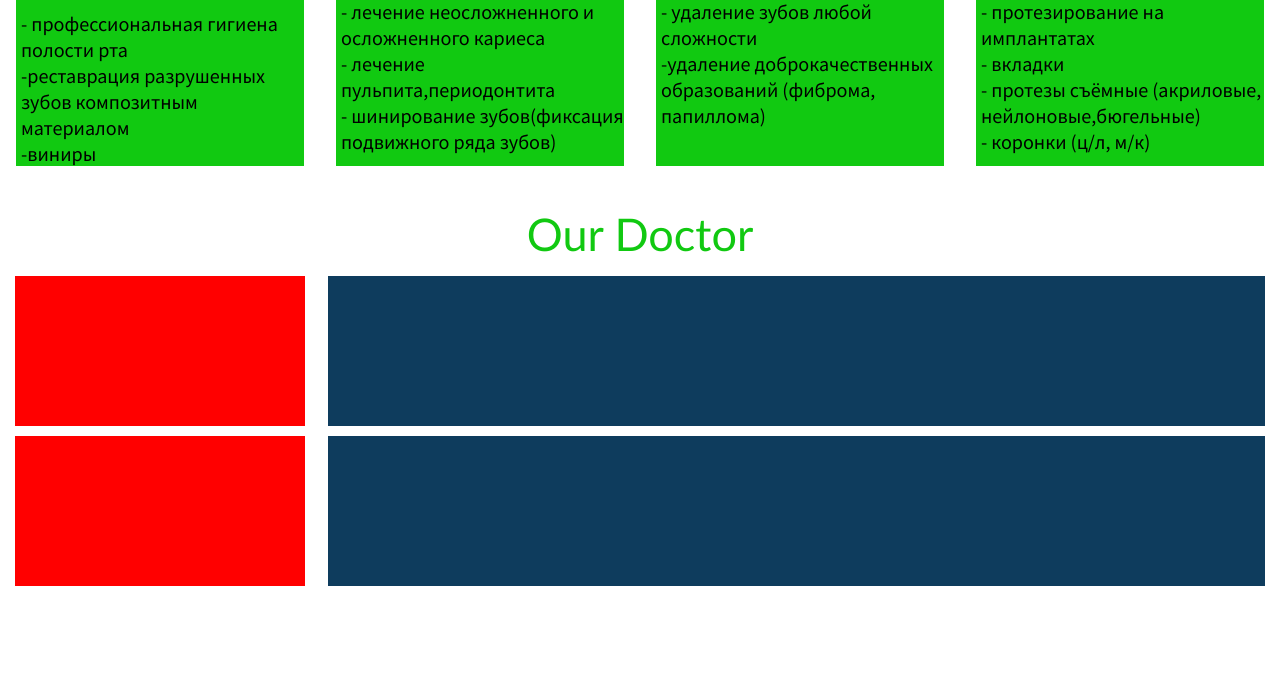
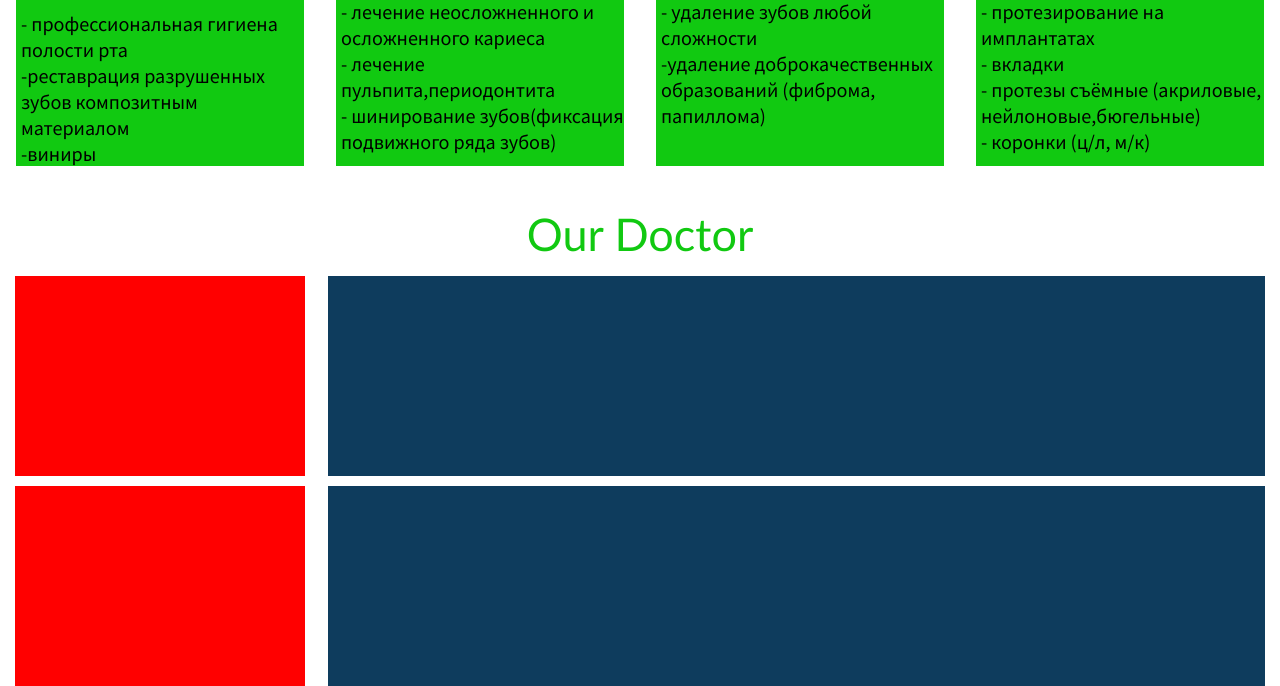
Before and after one commit to firstthencode/dentist, a plain HTML site: page index.html in a window 1280 px wide. Shown: the part 537-1223 px from the top of the page. Before the commit the page ends 1123 px from the top, so only its background shows below. Drawn offline with Linux system fonts and the light colour scheme.

Commit message:
update file css/style.css

```diff
--- a/css/style.css
+++ b/css/style.css
@@ -16,6 +16,15 @@ header {
     justify-content: space-between;
     align-items: center;
 }
+/* body {
+    padding: 10px 0;
+    background: #f3f2f2;
+}
+.bgcolor {
+    max-width: 1250px;
+    margin: auto;
+    background: #ffffff;
+} */
 
 .slider {
     width: 100%;
@@ -71,7 +80,7 @@ nav ul li:first-child {
 }
 .our-services-title .titletext {
     color: #11c911;
-    margin-bottom:15px ;
+    margin-bottom: 15px;
     text-align: center;
     font-size: 45px;
     font-family: 'Gill Sans', 'Gill Sans MT', Calibri, 'Trebuchet MS', sans-serif;
@@ -143,7 +152,7 @@ nav ul li:first-child {
 
 .doctor .photo {
     width: 23.2%;
-    height: 150px;
+    height: 200px;
     background: red;
 }
 .doctor {
@@ -151,6 +160,6 @@ nav ul li:first-child {
 }
 .doctor .about-doctor {
     width: 75%;
-    height: 150px;
+    height: 200px;
     background: #0E3C5D;
 }
```
